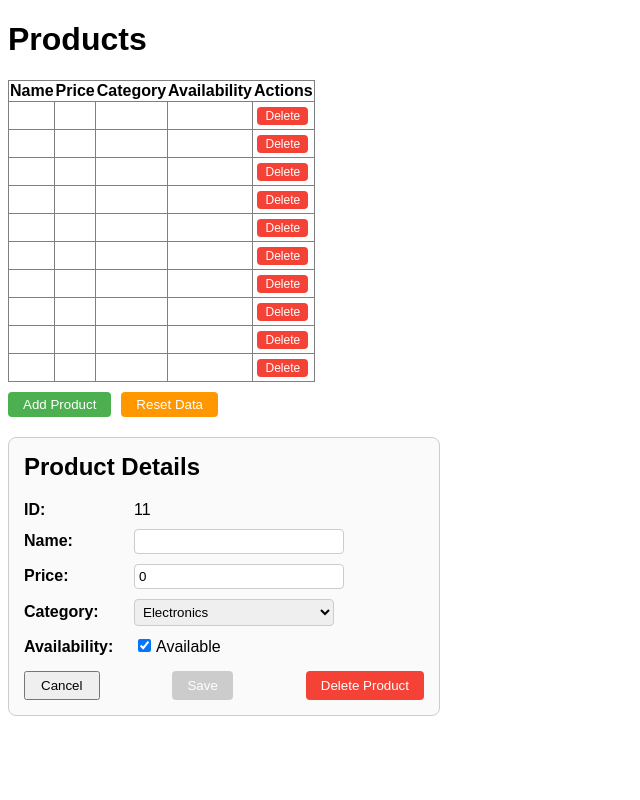
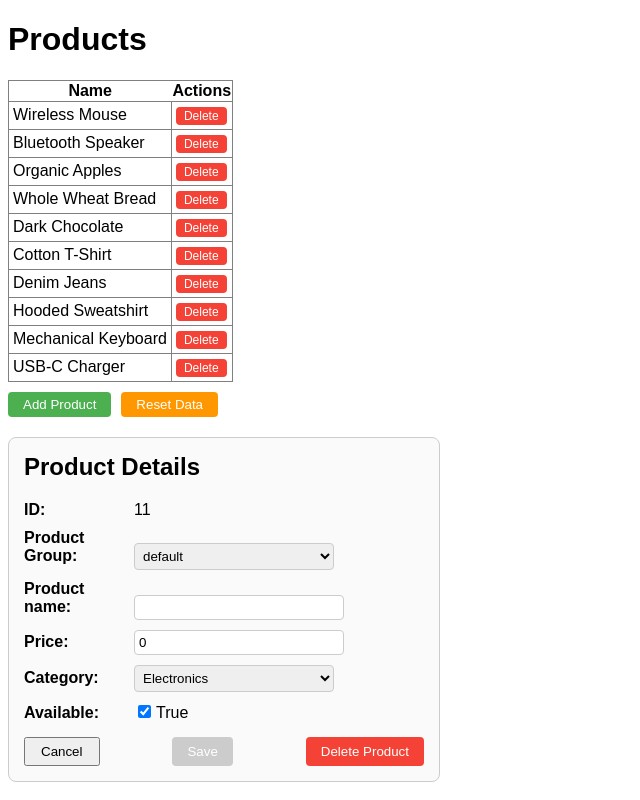
Before and after one commit to greencar77/productdemo, an Angular app: page / in a window 1280 px wide. Both pictures are taken after a click on the button "Add Product". Shown: the whole page, without its empty margins (0-640 px from the left). Built offline with nearby package versions, Linux system fonts and the light colour scheme.

Commit message:
working draft, getFieldValue

```diff
--- a/src/app/app.html
+++ b/src/app/app.html
@@ -4,19 +4,13 @@
     <thead>
     <tr>
       <th>Name</th>
-      <th>Price</th>
-      <th>Category</th>
-      <th>Availability</th>
       <th>Actions</th>
     </tr>
     </thead>
     <tbody>
       @for (product of products; track product.id) {
         <tr (click)="selectProduct(product)" class="product-row">
-          <td>{{ product.name }}</td>
-          <td>{{ product.price }}</td>
-          <td>{{ product.category }}</td>
-          <td>{{ product.available }}</td>
+          <td>{{ getFieldValue(product, 'name') }}</td>
           <td>
             <button class="delete-button small" (click)="deleteProduct(product.id); $event.stopPropagation()">Delete</button>
           </td>
@@ -38,32 +32,49 @@
           <span>{{ product.id }}</span>
         </div>
         <div class="field">
-          <label>Name:</label>
-          <input [(ngModel)]="product.name" name="name" type="text" required #name="ngModel" [class.invalid]="name.invalid && name.touched" />
-          @if (name.invalid && name.touched) {
-            <div class="error">Name is mandatory</div>
-          }
-        </div>
-        <div class="field">
-          <label>Price:</label>
-          <input [(ngModel)]="product.price" name="price" type="number" step="0.01" required #price="ngModel" [class.invalid]="price.invalid && price.touched" />
-          @if (price.invalid && price.touched) {
-            <div class="error">Price is mandatory</div>
-          }
-        </div>
-        <div class="field">
-          <label>Category:</label>
-          <select [(ngModel)]="product.category" name="category">
-            <option value="Electronics">Electronics</option>
-            <option value="Food">Food</option>
-            <option value="Clothing">Clothing</option>
+          <label>Product Group:</label>
+          <select [(ngModel)]="product.prodGroup" name="prodGroup" (change)="onGroupChange()">
+            @for (group of getProductGroups(); track group.id) {
+              <option [value]="group.id">{{ group.id }}</option>
+            }
           </select>
         </div>
-        <div class="field">
-          <label>Availability:</label>
-          <input [(ngModel)]="product.available" name="available" type="checkbox" />
-          <span>{{ product.available ? 'Available' : 'Out of Stock' }}</span>
-        </div>
+
+        @for (field of getFieldsForGroup(product.prodGroup); track field.key) {
+          <div class="field">
+            <label>{{ field.label }}:</label>
+
+            @if (field.type === 'text') {
+              <input [name]="field.key" type="text" [required]="field.required"
+                     [ngModel]="getFieldValue(product, field.key)"
+                     (ngModelChange)="setFieldValue(product, field.key, $event)"
+                     #f="ngModel" [class.invalid]="f.invalid && f.touched" />
+            } @else if (field.type === 'number') {
+              <input [name]="field.key" type="number" step="0.01" [required]="field.required"
+                     [ngModel]="getFieldValue(product, field.key)"
+                     (ngModelChange)="setFieldValue(product, field.key, $event)"
+                     #f="ngModel" [class.invalid]="f.invalid && f.touched" />
+            } @else if (field.type === 'select') {
+              <select [name]="field.key" [required]="field.required"
+                      [ngModel]="getFieldValue(product, field.key)"
+                      (ngModelChange)="setFieldValue(product, field.key, $event)">
+                @for (opt of field.options; track opt) {
+                  <option [value]="opt">{{ opt }}</option>
+                }
+              </select>
+            } @else if (field.type === 'boolean') {
+              <input [name]="field.key" type="checkbox"
+                     [ngModel]="getFieldValue(product, field.key)"
+                     (ngModelChange)="setFieldValue(product, field.key, $event)" />
+              <span>{{ getFieldValue(product, field.key) ? 'True' : 'False' }}</span>
+            }
+
+            @if (field.required) {
+               <!-- Simple error display if you have a way to track dynamic form validation -->
+            }
+          </div>
+        }
+
         <div class="actions">
           <button type="button" (click)="cancelEdit()">Cancel</button>
           <button type="button" class="save-button" (click)="saveProduct()" [disabled]="productForm.invalid">Save</button>
--- a/src/app/app.ts
+++ b/src/app/app.ts
@@ -1,7 +1,7 @@
 import { Component, signal } from '@angular/core';
 import { RouterOutlet } from '@angular/router';
 import { FormsModule } from '@angular/forms';
-import { Product, DEFAULT_PRODUCTS } from './products';
+import { Product, DEFAULT_PRODUCTS, FIELDS, FieldSpec, PROD_GROUPS } from './products';
 
 @Component({
   selector: 'app-root',
@@ -15,6 +15,46 @@ export class App {
   editingProduct = signal<Product | null>(null);
 
   products: Product[] = this.loadProducts();
+
+  getFieldValue(product: Product, key: string): any {
+    const entry = product.values.find(v => v[0] === key);
+    return entry ? entry[1] : undefined;
+  }
+
+  setFieldValue(product: Product, key: string, value: any) {
+    const entry = product.values.find(v => v[0] === key);
+    if (entry) {
+      entry[1] = value;
+    } else {
+      product.values.push([key, value]);
+    }
+  }
+
+  getFieldsForGroup(groupId: string): FieldSpec[] {
+    const group = PROD_GROUPS.find(g => g.id === groupId);
+    if (!group) return [];
+    return FIELDS.filter(f => group.fields.includes(f.key));
+  }
+
+  getProductGroups() {
+    return PROD_GROUPS;
+  }
+
+  onGroupChange() {
+    const product = this.editingProduct();
+    if (!product) return;
+
+    // Initialize missing fields for the new group
+    const fields = this.getFieldsForGroup(product.prodGroup);
+    fields.forEach(field => {
+      if (this.getFieldValue(product, field.key) === undefined) {
+        let defaultValue: any = '';
+        if (field.type === 'number') defaultValue = 0;
+        if (field.type === 'boolean') defaultValue = false;
+        this.setFieldValue(product, field.key, defaultValue);
+      }
+    });
+  }
 
   private loadProducts(): Product[] {
     const saved = localStorage.getItem('products');
@@ -41,7 +81,7 @@ export class App {
 
   selectProduct(product: Product) {
     this.selectedProduct.set(product);
-    this.editingProduct.set({ ...product });
+    this.editingProduct.set(JSON.parse(JSON.stringify(product)));
   }
 
   addProduct() {
@@ -51,10 +91,13 @@ export class App {
 
     const newProduct: Product = {
       id: nextId,
-      name: '',
-      price: 0,
-      category: 'Electronics',
-      available: true
+      prodGroup: 'default',
+      values: [
+        ['name', ''],
+        ['price', 0],
+        ['category', 'Electronics'],
+        ['available', true]
+      ]
     };
 
     this.selectedProduct.set(null); // It's a new entry
@@ -63,17 +106,21 @@ export class App {
 
   saveProduct() {
     const edited = this.editingProduct();
-    if (!edited || !edited.name || edited.price === null || edited.price === undefined) return;
+    if (!edited) return;
+
+    const name = this.getFieldValue(edited, 'name');
+    const price = this.getFieldValue(edited, 'price');
+    if (!name || price === null || price === undefined) return;
 
     const index = this.products.findIndex(p => p.id === edited.id);
     if (index !== -1) {
       // Update existing
-      this.products[index] = { ...edited };
+      this.products[index] = JSON.parse(JSON.stringify(edited));
     } else {
       // Add new
-      this.products.push({ ...edited });
+      this.products.push(JSON.parse(JSON.stringify(edited)));
     }
-    this.selectedProduct.set({ ...edited });
+    this.selectedProduct.set(JSON.parse(JSON.stringify(edited)));
     this.editingProduct.set(null);
     this.saveToLocalStorage();
   }
```
